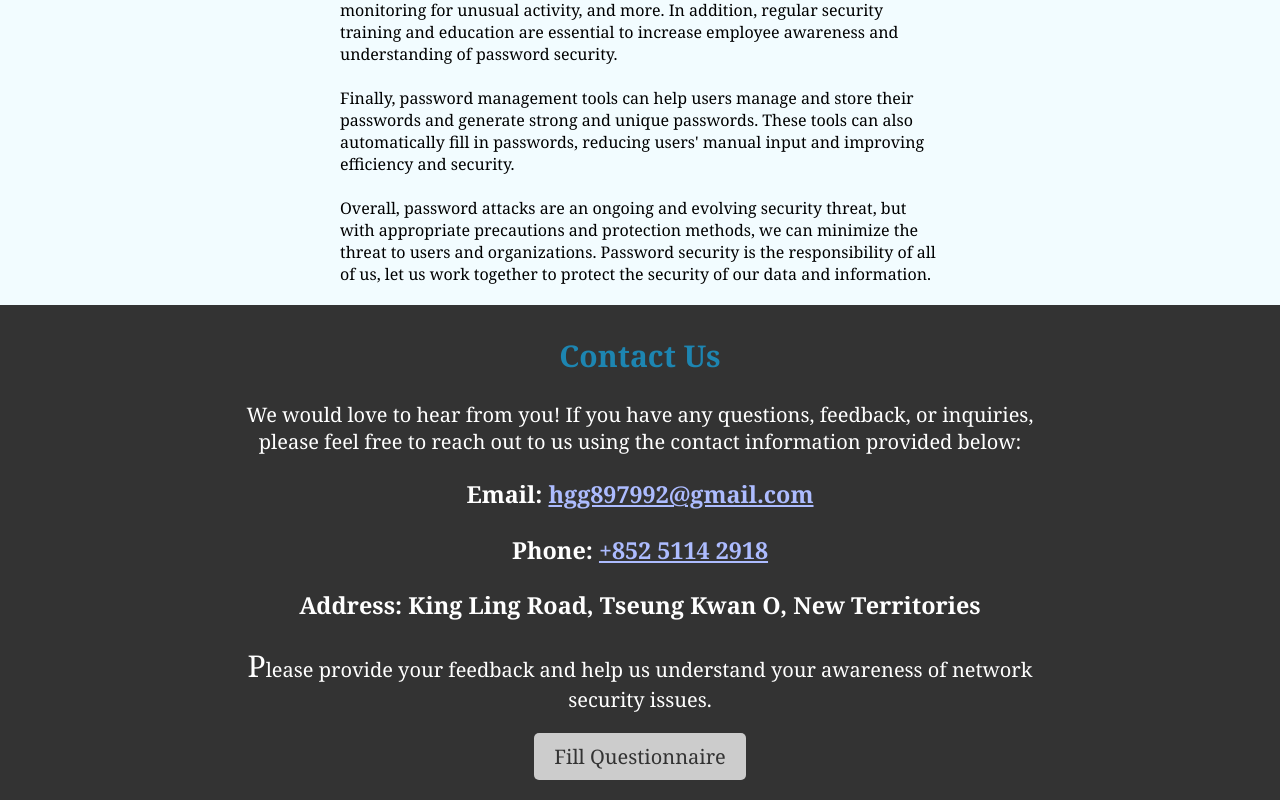
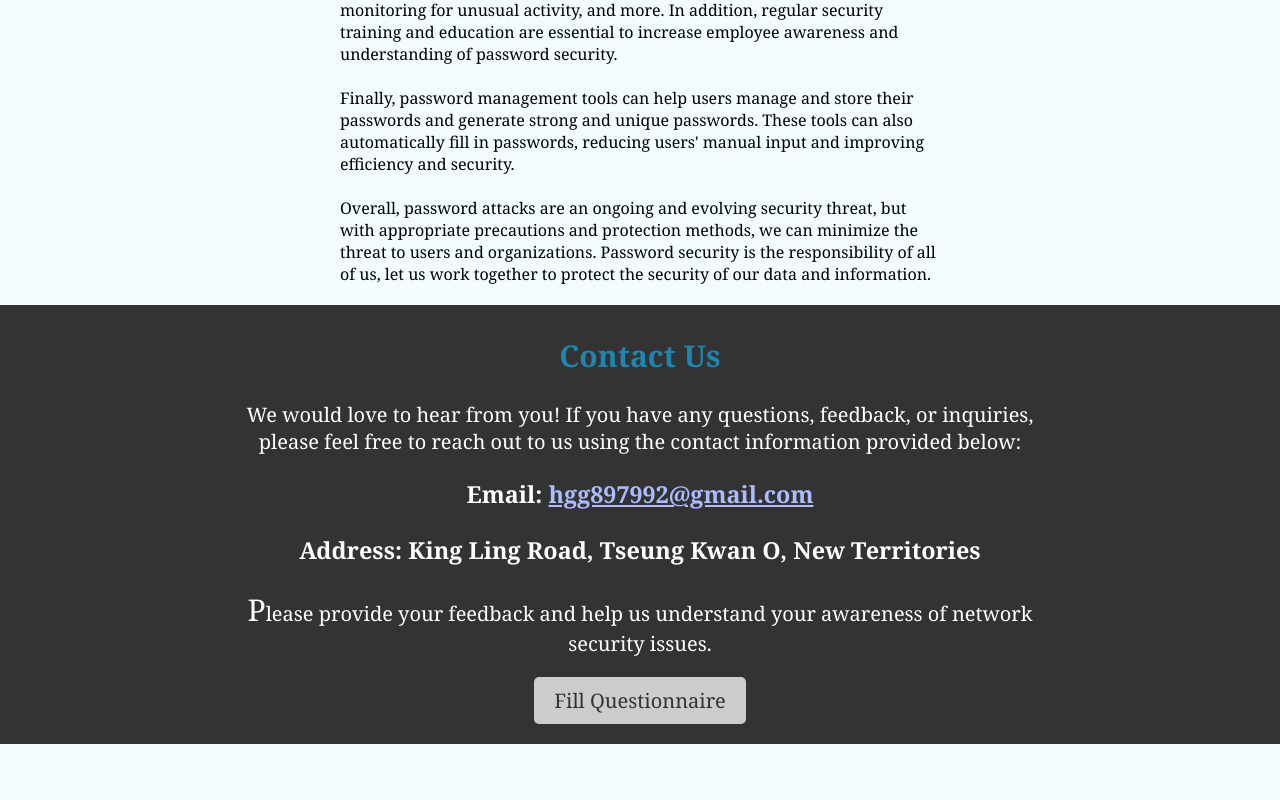
Before and after one commit to tomSum3345678/CyberShieldFortress, a plain HTML site: page plan3.html in a window 1280 px wide. Shown: the part 1179-1979 px from the top of the page. After the commit the page ends 1923 px from the top, so only its background shows below. Drawn offline with Linux system fonts and the light colour scheme.

Commit message:
Update plan3.html

```diff
--- a/plan3.html
+++ b/plan3.html
@@ -66,7 +66,6 @@
 
       <div class="contact-info">
         <h3>Email: <a href="mailto:hgg897992@gmail.com">hgg897992@gmail.com</a></h3>
-        <h3>Phone: <a href="tel:+852 5114 2918">+852 5114 2918</a></h3>
         <h3>Address: King Ling Road, Tseung Kwan O, New Territories</h3>
       </div>
 
```
